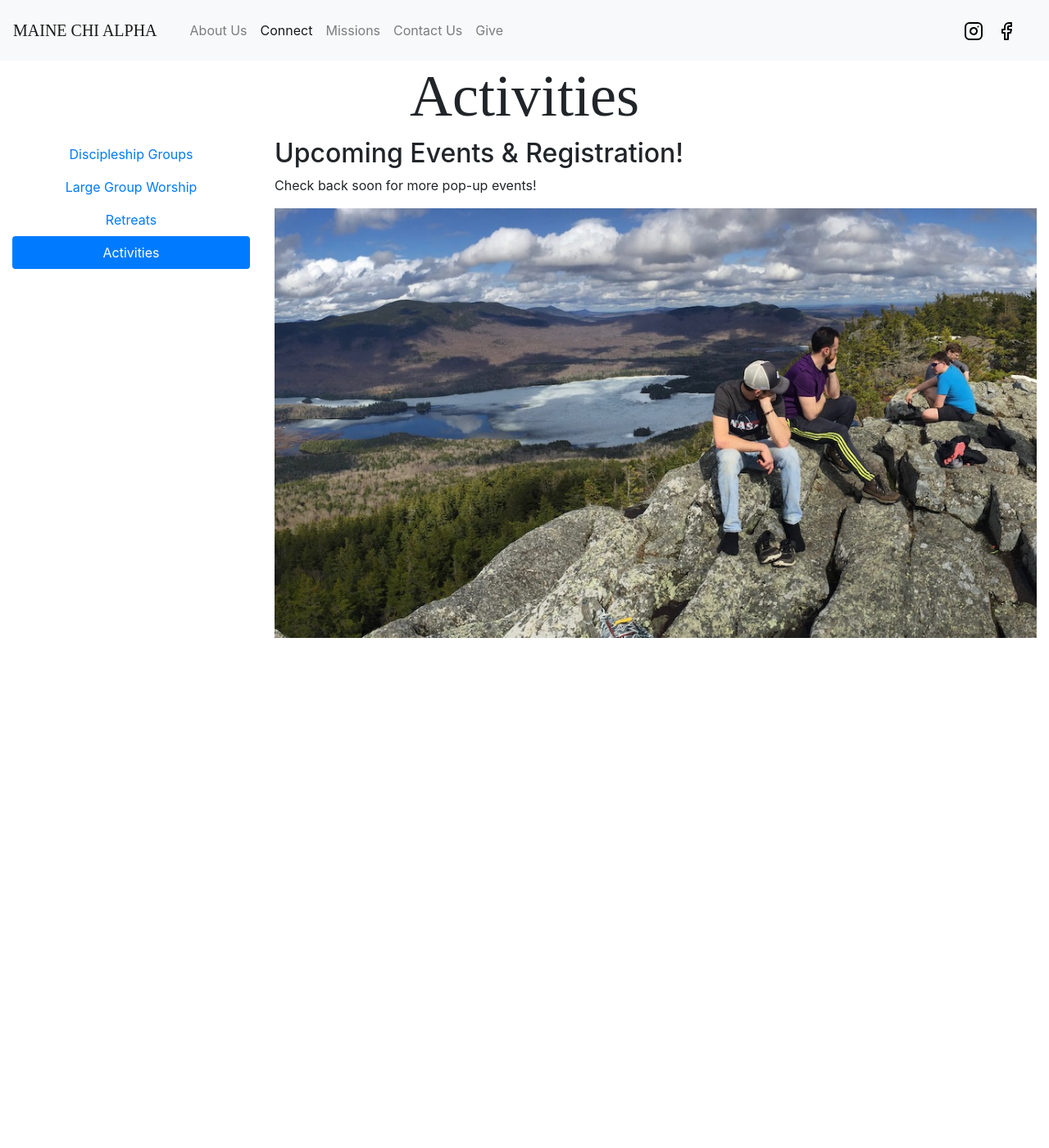
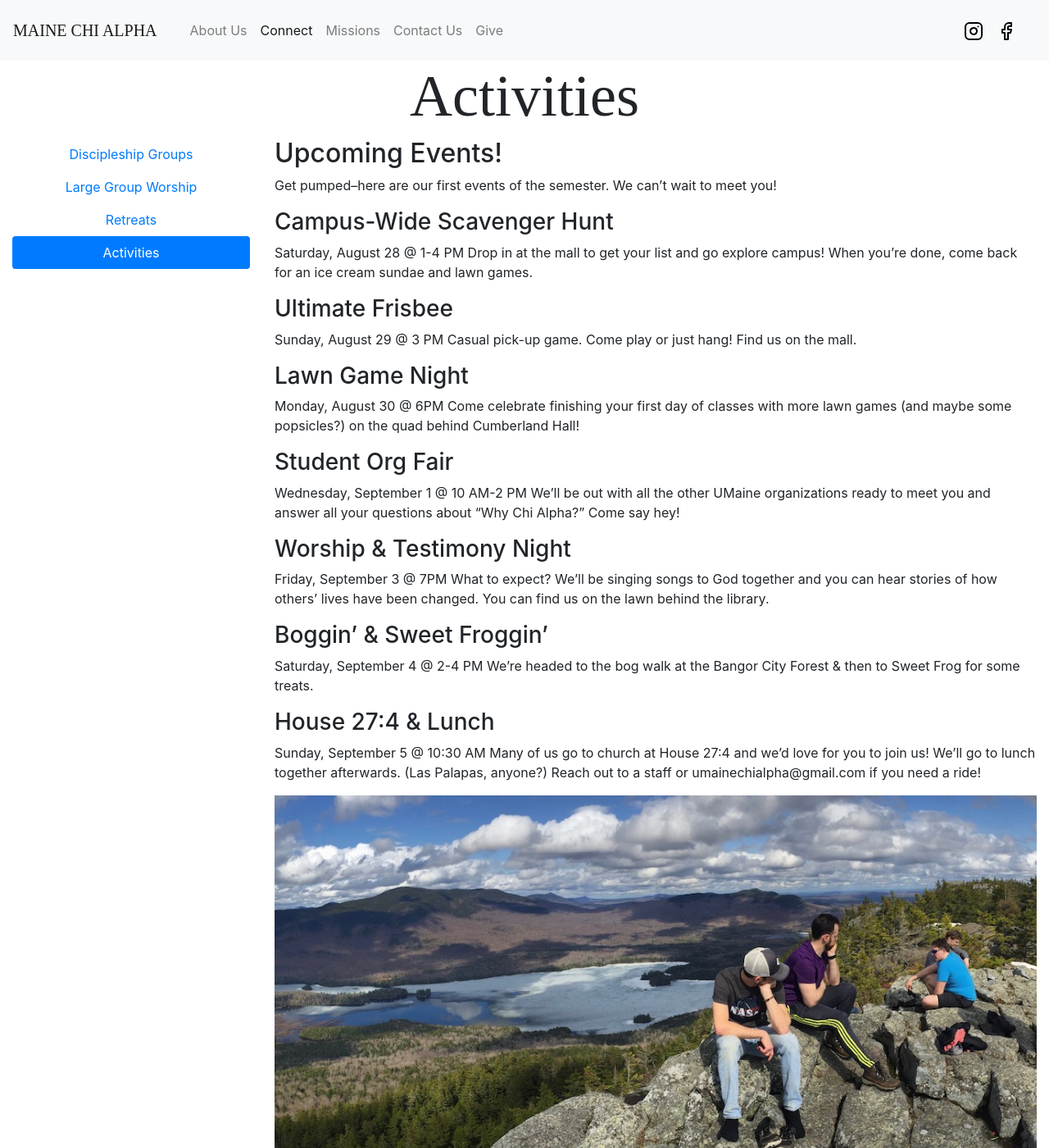
Before and after one commit to mainechialpha/mainechialpha.github.io, a Jekyll site: the page built from activities.md, in a window 1280 px wide and 1400 px high. Shown: the whole window at 82% size. Built offline with Jekyll 4.4.1, drawn with Linux system fonts in a browser that asks for light colours; nearby versions of some CDN libraries; some web fonts are replaced.

Commit message:
Update activities.md

```diff
--- a/activities.md
+++ b/activities.md
@@ -4,8 +4,37 @@ title: Activities
 permalink: /activities/
 ---
 
-## Upcoming Events & Registration!
+## Upcoming Events!
 
-Check back soon for more pop-up events!
+Get pumped--here are our first events of the semester. We can't wait to meet you!
+
+### Campus-Wide Scavenger Hunt
+Saturday, August 28 @ 1-4 PM
+Drop in at the mall to get your list and go explore campus! When you're done, come back for an ice cream sundae and lawn games.
+
+### Ultimate Frisbee
+Sunday, August 29 @ 3 PM
+Casual pick-up game. Come play or just hang! Find us on the mall.
+
+### Lawn Game Night
+Monday, August 30 @ 6PM
+Come celebrate finishing your first day of classes with more lawn games (and maybe some popsicles?) on the quad behind Cumberland Hall!
+
+### Student Org Fair
+Wednesday, September 1 @ 10 AM-2 PM
+We'll be out with all the other UMaine organizations ready to meet you and answer all your questions about "Why Chi Alpha?" Come say hey!
+
+### Worship & Testimony Night
+Friday, September 3 @ 7PM
+What to expect? We'll be singing songs to God together and you can hear stories of how others' lives have been changed. You can find us on the lawn behind the library.
+
+### Boggin' & Sweet Froggin'
+Saturday, September 4 @ 2-4 PM
+We're headed to the bog walk at the Bangor City Forest & then to Sweet Frog for some treats.
+
+### House 27:4 & Lunch
+Sunday, September 5 @ 10:30 AM
+Many of us go to church at House 27:4 and we'd love for you to join us! We'll go to lunch together afterwards. (Las Palapas, anyone?) Reach out to a staff or umainechialpha@gmail.com if you need a ride!
+
 
 <img src="{{ site.url }}/images/and-more.jpg" class="img-fluid" alt="MAINE CHI ALPHA">
```
